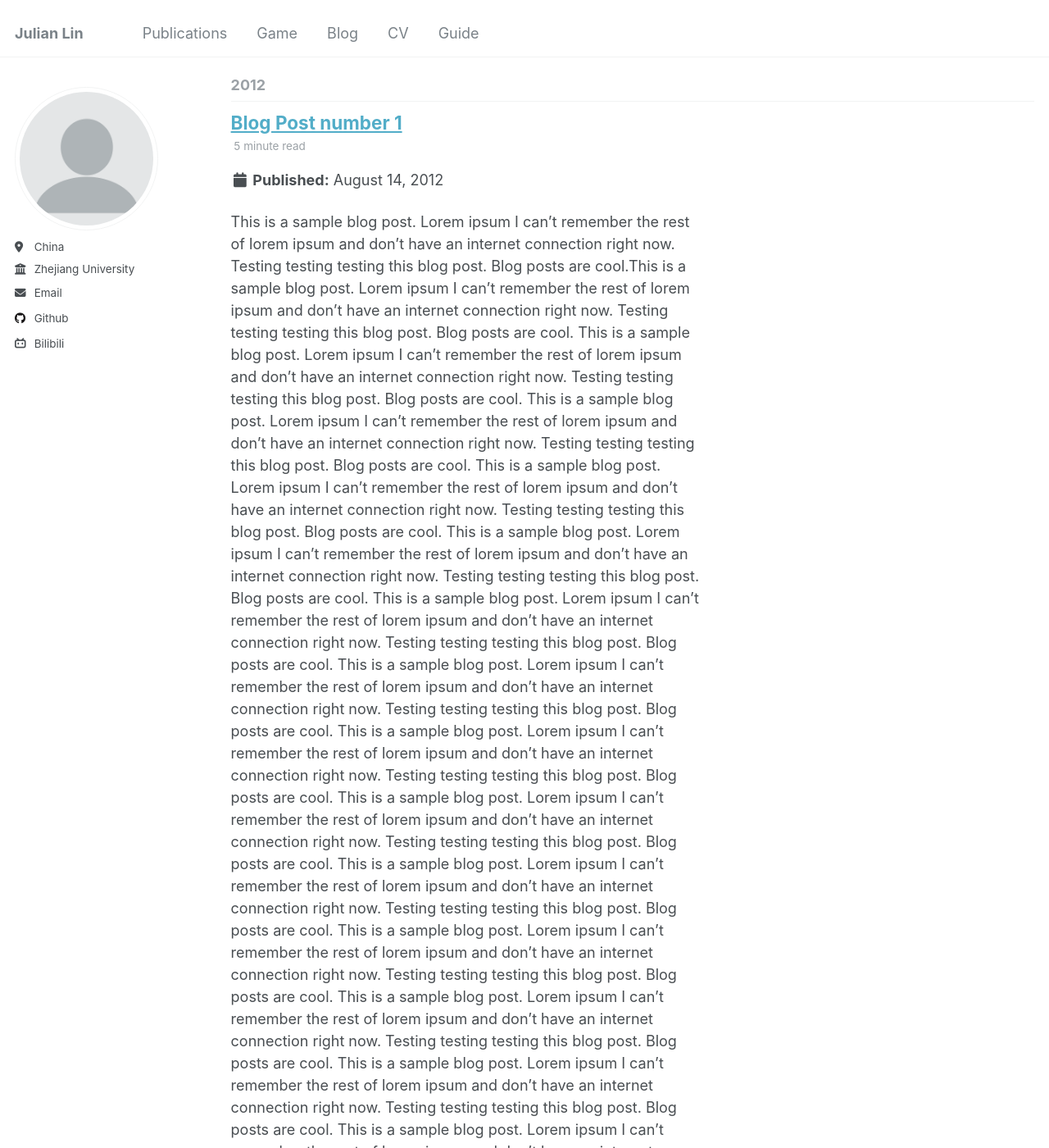
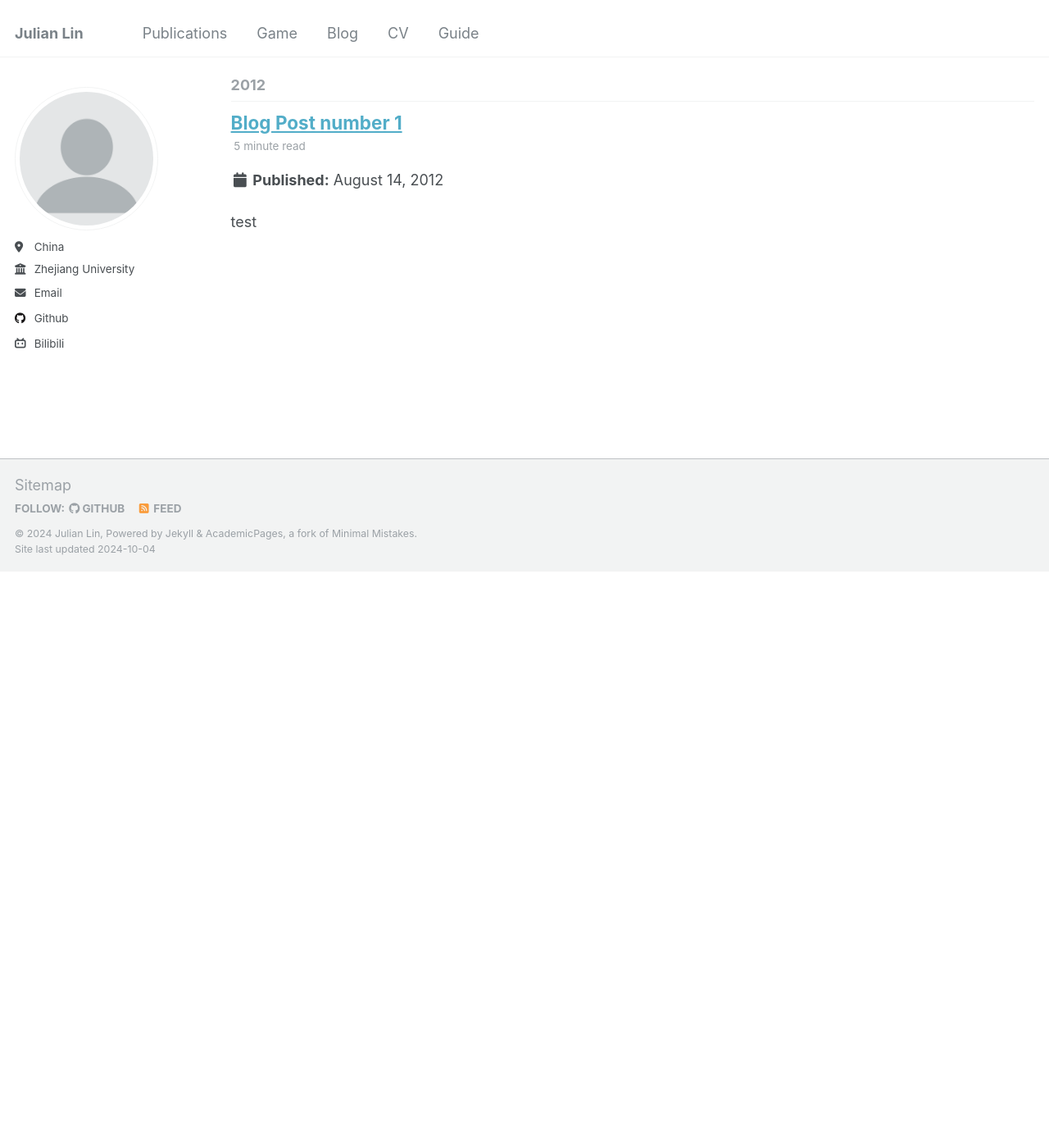
Before and after one commit to bpz2209/bpz2209.github.io, a Jekyll site: the page built from _pages/blog.html, in a window 1280 px wide and 1400 px high, scrolled down 1122 px. Shown: the whole window at 82% size. Built offline with Jekyll 4.4.1, drawn with Linux system fonts in a browser that asks for light colours; after the commit the page ends 1819 px from its top, so only the background shows below that; some of the changed text lies outside the part shown.

Commit message:
test blog

```diff
--- a/_posts/2012-08-14-blog-post-1.md
+++ b/_posts/2012-08-14-blog-post-1.md
@@ -2,11 +2,11 @@
 title: 'Blog Post number 1'
 date: 2012-08-14
 permalink: /posts/2012/08/blog-post-1/
+excerpt: test
 tags:
   - cool posts
   - category1
   - category2
-collection: posts
 ---
 
 This is a sample blog post. Lorem ipsum I can't remember the rest of lorem ipsum and don't have an internet connection right now. Testing testing testing this blog post. Blog posts are cool.This is a sample blog post. Lorem ipsum I can't remember the rest of lorem ipsum and don't have an internet connection right now. Testing testing testing this blog post. Blog posts are cool.
```
